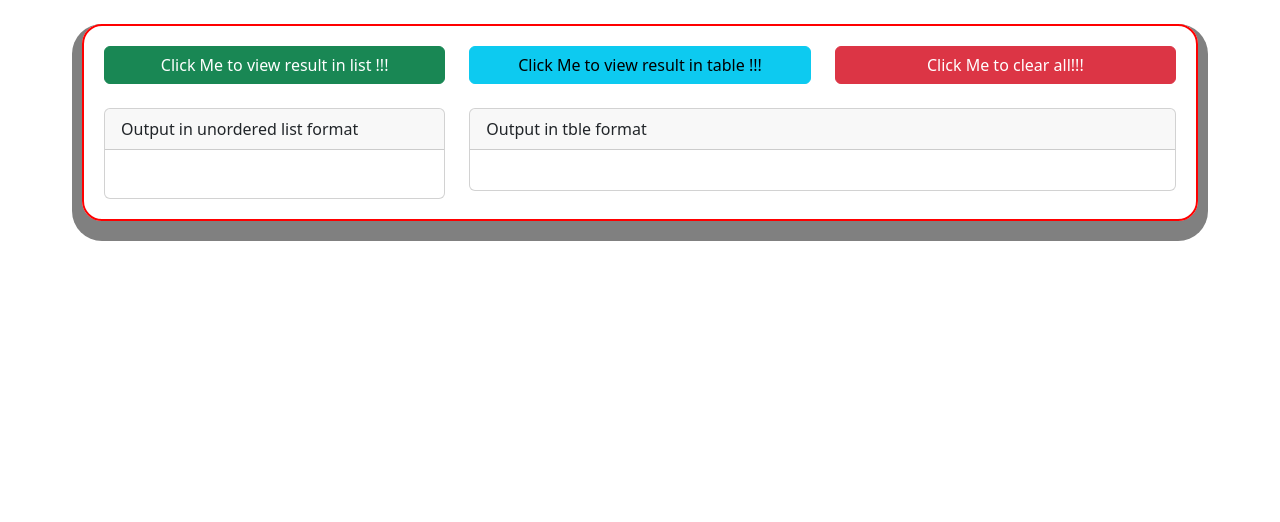
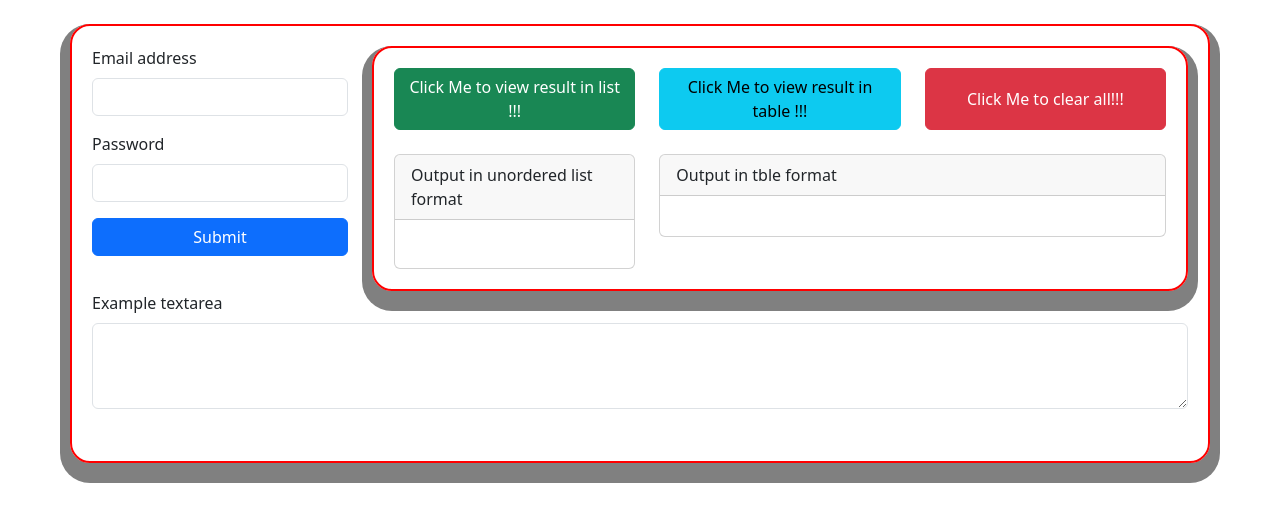
Before and after one commit to prashantsnehi/HTML_Tutorial, a plain HTML site: page JavaScriptTutorial/index.html in a window 1280 px wide. Drawn offline with nearby package versions, Linux system fonts and the light colour scheme.

Commit message:
regex - email validation example

```diff
--- /dev/null
+++ b/JavaScriptTutorial/emailvalidation.js
@@ -0,0 +1,44 @@
+// function emailValidation() {
+//     debugger
+//     var email = document.getElementById('exampleInputEmail1').value;
+//     var regx = /^([a-zA-Z0-9\._]+)@([a-zA-Z0-9])+.([a-z]+)(.[a-z]+)?$/
+//     const emailRegex = /^[^\s@]+@[^\s@]+\.[^\s@]+$/;
+
+//     var demoDiv = document.getElementById('demo');
+//     if(regx.test(email)) {
+//         // alert('valid email');
+//         // demoDiv.removeAttribute('style', 'display: none;');
+//         // demoDiv.setAttribute('style', 'display: block;');
+//         return true;
+//     }
+
+//     // alert('Invalid email');
+//     // demoDiv.setAttribute('style', 'display: none;');
+//     return false;
+
+// }
+
+function emailValidation() {
+    debugger
+    var email = document.getElementById('exampleInputEmail1').value;
+    var regx = /^([a-zA-Z0-9\._]+)@([a-zA-Z0-9])+.([a-z]+)(.[a-z]+)?$/
+    const emailRegex = /^[^\s@]+@[^\s@]+\.[^\s@]+$/;
+
+    var demoDiv = document.getElementById('emailError');
+    demoDiv.innerHTML = '';
+    if(regx.test(email)) {
+        demoDiv.innerHTML = 'Email entered is valid';
+        demoDiv.setAttribute('style', 'color: green;')
+        return true;
+    }
+
+    demoDiv.setAttribute('style', 'color: red;')
+    demoDiv.innerHTML = 'Email entered is invalid';
+    return false;
+}
+
+var checkTextLimit = () => {
+    debugger
+    let inputText = document.getElementById('exampleFormControlTextarea1').value;
+    document.getElementById('textAreaTextCount').innerHTML = `${inputText.length} of 500`;
+}
--- a/JavaScriptTutorial/index.html
+++ b/JavaScriptTutorial/index.html
@@ -16,34 +16,84 @@
                 box-shadow: 0 10px 0 10px grey;
                 padding: 20px;
             }
+
+            .demo {
+                border: 2px solid red;
+                border-radius: 20px;
+                box-shadow: 0 10px 0 10px grey;
+                padding: 20px;
+            }
         </style>
     </head>
     <body>
-        <div class="container mt-4">
+        <div class="container mt-4 demo">
+            <div
+                class="row d-flex justify-content-center align-content-center">
+                <div class="col-md-3">
+                    <form>
+                        <div class="col-md-12 mb-3">
+                            <label for="exampleInputEmail1"
+                                class="form-label">Email
+                                address</label>
+                            <input type="text" class="form-control"
+                                id="exampleInputEmail1"
+                                aria-describedby="emailHelp"
+                                onkeyup="emailValidation()">
+                            <!-- <div id="emailHelp" class="form-text">We'll never
+                                share
+                                your email with anyone else.</div> -->
+                            <span id="emailError"></span>
+                        </div>
+                        <div class="col-md-12 mb-3">
+                            <label for="exampleInputPassword1"
+                                class="form-label">Password</label>
+                            <input type="password" class="form-control"
+                                id="exampleInputPassword1">
+                        </div>
+                        <!-- <div class="col-md-12 mb-3 form-check">
+                            <input type="checkbox" class="form-check-input"
+                                id="exampleCheck1">
+                            <label class="form-check-label"
+                                for="exampleCheck1">Check me out</label>
+                        </div> -->
+                        <div class="col-md-12 mb-3 d-grid gap-2">
+                            <button type="submit"
+                                class="btn btn-primary"
+                                onclick="emailValidation()">Submit</button>
+                        </div>
+                    </form>
+                </div>
+                <div class="col-md-9">
                     <div id="demo">
                         <div
                             class="row d-flex justify-content-around align-content-center mb-4">
                             <div class="col-md-4 d-grid gap-2">
                                 <button class="btn btn-success"
                                     type="button"
-                            onclick="showResult()">Click Me to view result in list !!!</button>
+                                    onclick="showResult()">Click Me to view
+                                    result in
+                                    list !!!</button>
                             </div>
                             <div class="col-md-4 d-grid gap-2">
                                 <button class="btn btn-info"
                                     type="button"
-                            onclick="showInTable()">Click Me to view result in table !!!</button>
+                                    onclick="showInTable()">Click Me to view
+                                    result in
+                                    table !!!</button>
                             </div>
                             <div class="col-md-4 d-grid gap-2">
                                 <button class="btn btn-danger"
                                     type="button"
-                            onclick="clearAll()">Click Me to clear all!!!</button>
+                                    onclick="clearAll()">Click Me to clear
+                                    all!!!</button>
                             </div>
                         </div>
 
                         <div class="row">
                             <div class="col-md-4">
                                 <div class="card">
-                            <div class="card-header">Output in unordered list
+                                    <div class="card-header">Output in unordered
+                                        list
                                         format</div>
                                     <div class="card-body">
                                         <ul id="output"></ul>
@@ -52,10 +102,12 @@
                             </div>
                             <div class="col-md-8">
                                 <div class="card">
-                            <div class="card-header">Output in tble format</div>
+                                    <div class="card-header">Output in tble
+                                        format</div>
                                     <div class="card-body">
                                         <table class="table table-striped m-1">
-                                    <thead class="text-center" id="thead">
+                                            <thead class="text-center"
+                                                id="thead">
                                                 <!-- <tr>
                                                     <th>Index</th>
                                                     <th>Value</th>
@@ -70,7 +122,20 @@
                                 </div>
                             </div>
                         </div>
+                    </div>
 
+                </div>
+            </div>
+            <div
+                class="row d-flex justify-content-center align-content-center mb-3">
+                <div class="mb-3">
+                    <label for="exampleFormControlTextarea1"
+                        class="form-label">Example textarea</label>
+                    <textarea class="form-control"
+                        id="exampleFormControlTextarea1" rows="3"
+                        onkeyup="checkTextLimit()"></textarea>
+                </div>
+                <span id="textAreaTextCount" style="color: red;"></span>
             </div>
         </div>
     </body>
@@ -79,4 +144,5 @@
         integrity="sha384-ndDqU0Gzau9qJ1lfW4pNLlhNTkCfHzAVBReH9diLvGRem5+R9g2FzA8ZGN954O5Q"
         crossorigin="anonymous"></script>
     <script type="text/JavaScript" src="script.js"></script>
+    <script type="text/JavaScript" src="emailvalidation.js"></script>
 </html>
```
Lines whose indentation alone changed are shown as unchanged.
